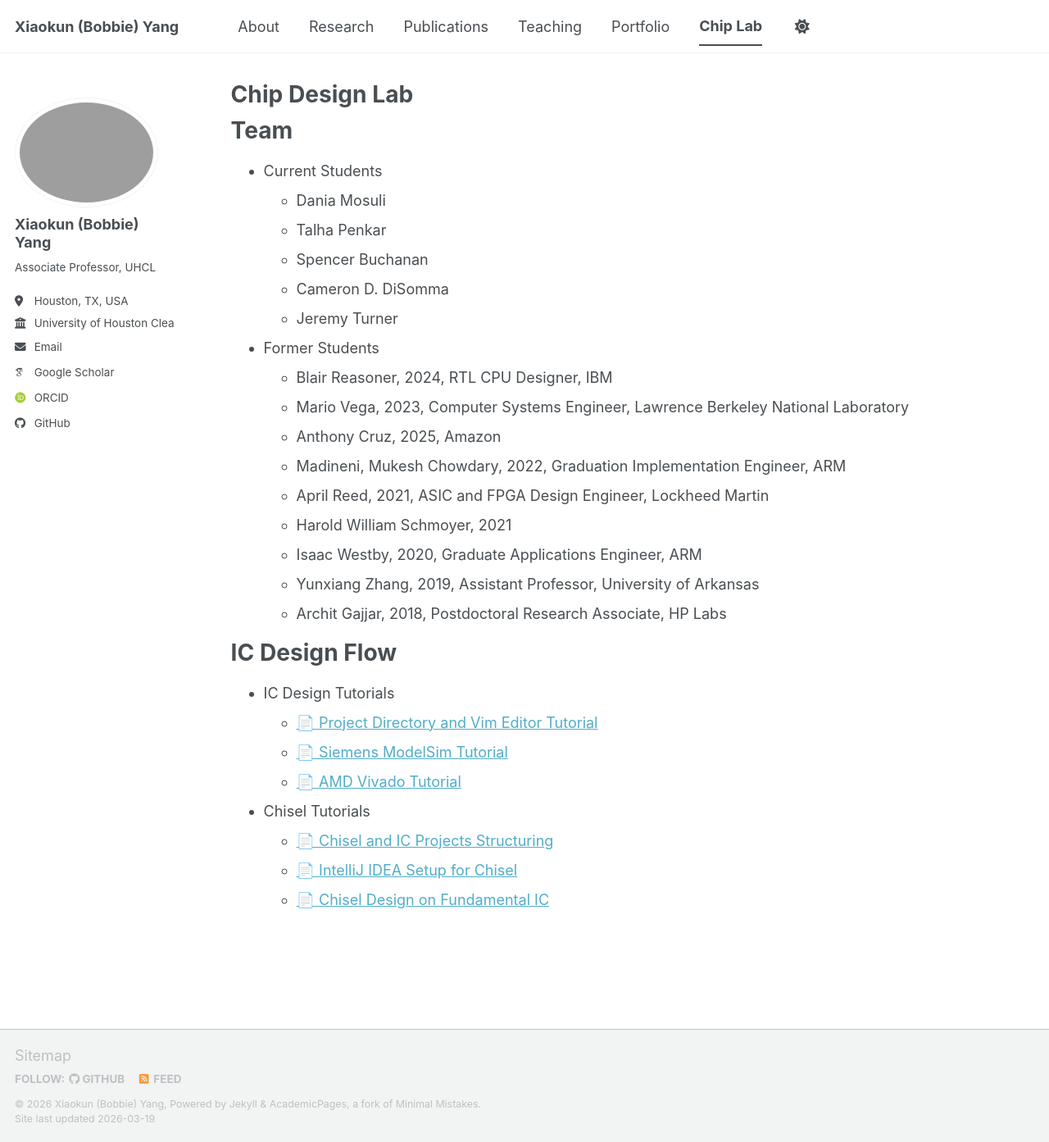
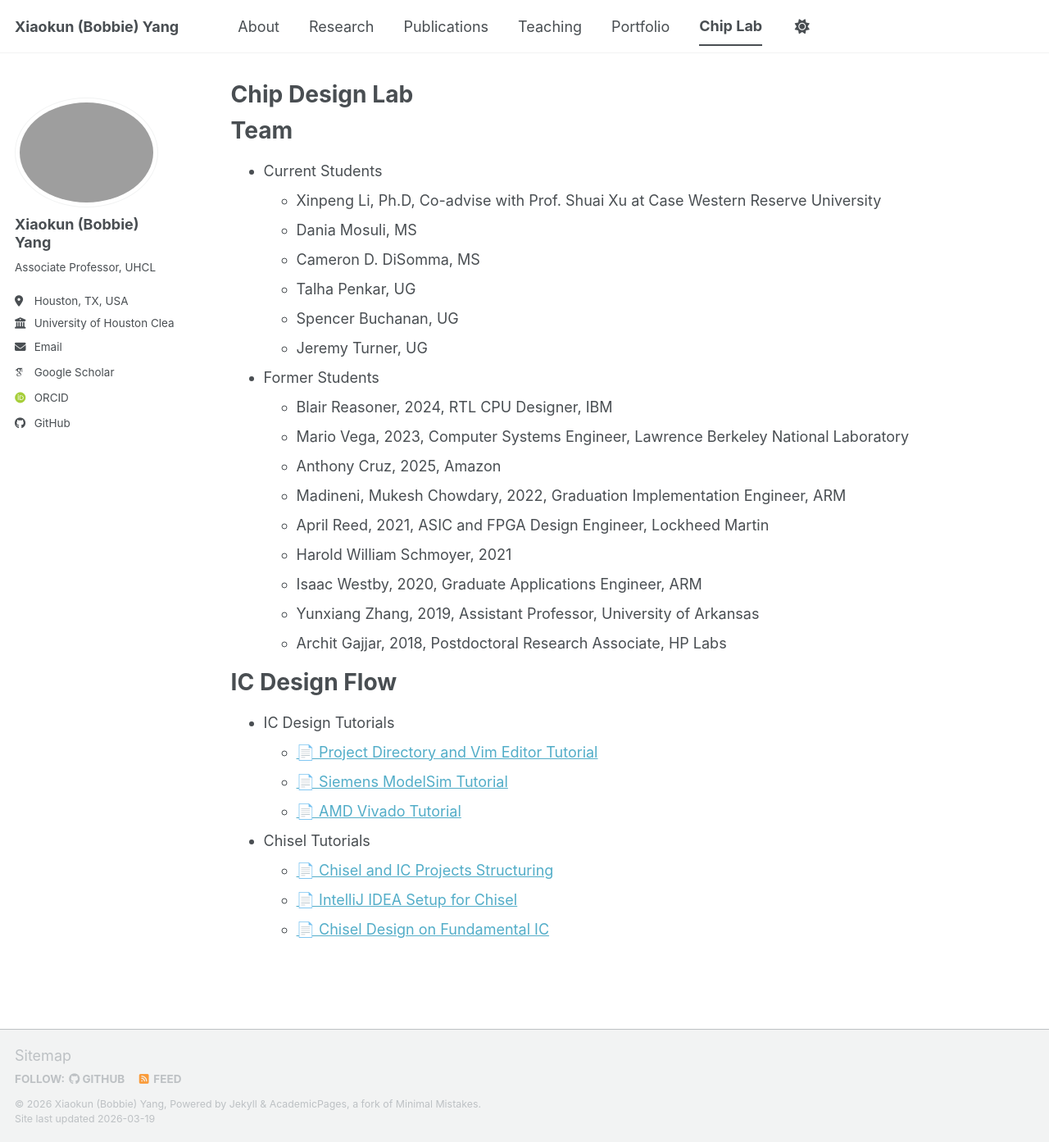
Before and after one commit to bobbieyang/bobbieyang.github.io, a Jekyll site: the page built from _pages/lab.md, in a window 1280 px wide and 1393 px high. Shown: the whole window at 82% size. Built offline with Jekyll 4.4.1, drawn with Linux system fonts in a browser that asks for light colours; some web fonts are replaced; a script bundle is joined from its source files by our own code; library files that are not in the unit come from our copies.

Commit message:
Update lab.md

```diff
--- a/_pages/lab.md
+++ b/_pages/lab.md
@@ -12,11 +12,12 @@ redirect_from:
 Team
 ======
 * Current Students
-  * Dania Mosuli
-  * Talha Penkar
-  * Spencer Buchanan
-  * Cameron D. DiSomma
-  * Jeremy Turner
+  * Xinpeng Li, Ph.D, Co-advise with Prof. Shuai Xu at Case Western Reserve University
+  * Dania Mosuli, MS
+  * Cameron D. DiSomma, MS
+  * Talha Penkar, UG
+  * Spencer Buchanan, UG
+  * Jeremy Turner, UG
 * Former Students
   * Blair Reasoner, 2024, RTL CPU Designer, IBM
   * Mario Vega, 2023, Computer Systems Engineer, Lawrence Berkeley National Laboratory
```
